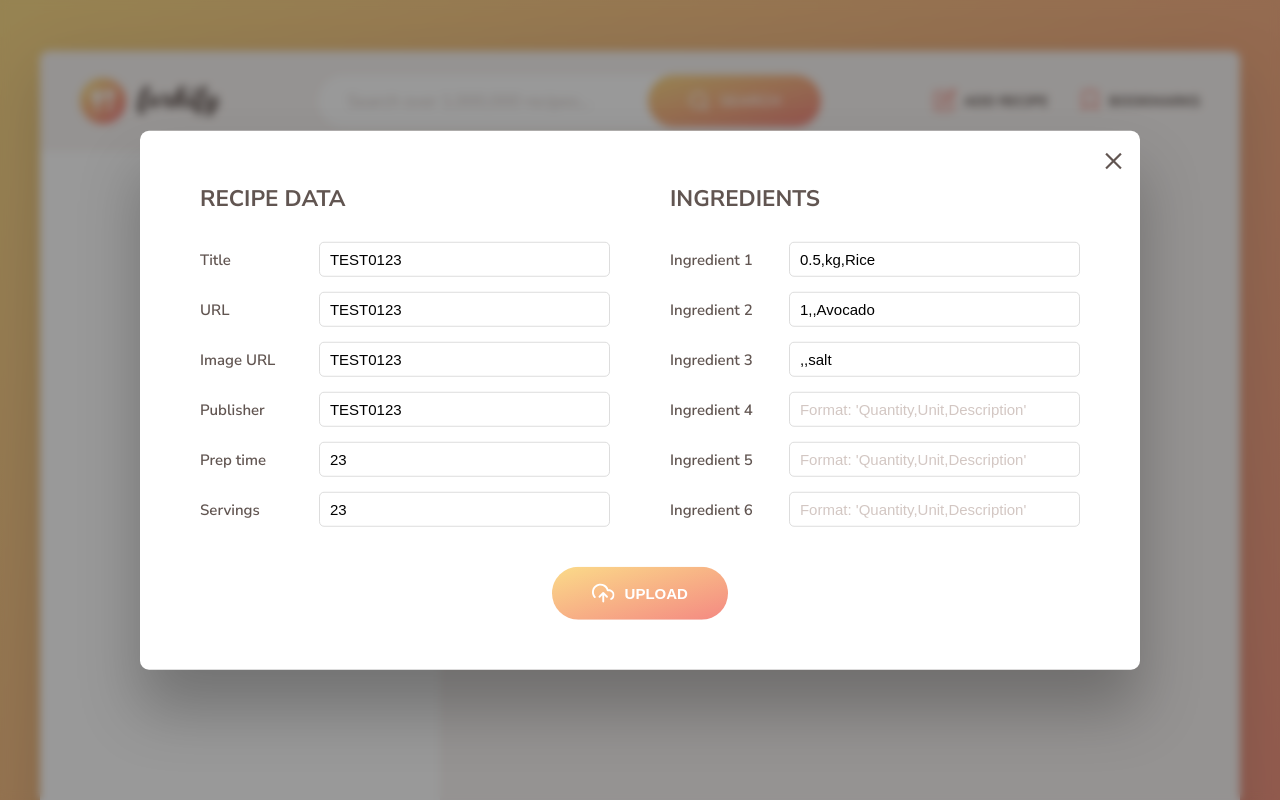
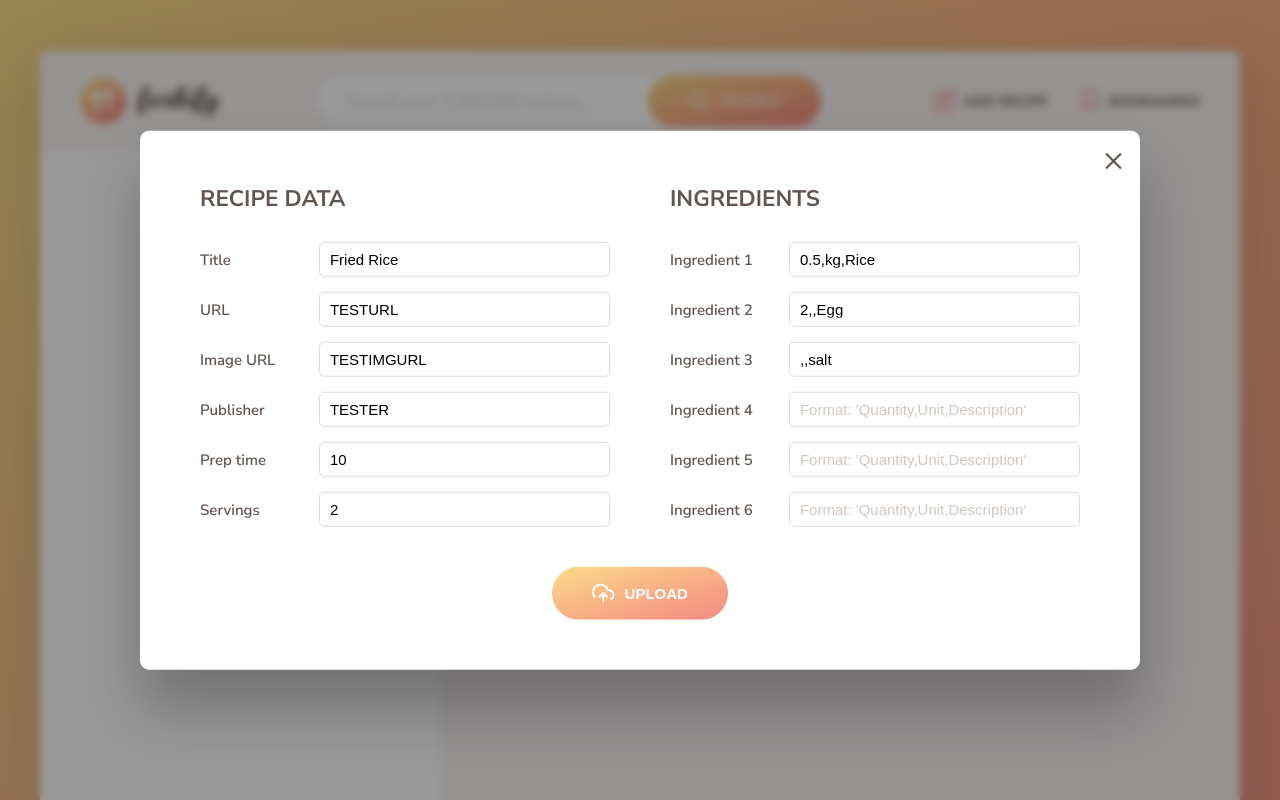
Before and after one commit to Edwin-Xuanyuan-Ji/fokify-project, a website built with Parcel: page index.html in a window 1280 px wide. Both pictures are taken after a click on the button "ADD RECIPE". Shown: the top 800 px of the page. Built offline with nearby package versions, Linux system fonts and the light colour scheme.

Commit message:
modify index.html

```diff
--- a/index.html
+++ b/index.html
@@ -13,7 +13,7 @@
     <link rel="stylesheet" href="src/sass/main.scss" />
     <script type="module" defer src="src/js/controller.js"></script>
 
-    <title>forkify // Search over 1,000,000 recipes</title>
+    <title>forkful // Search over 1,000,000 recipes</title>
   </head>
 
   <body>
@@ -274,17 +274,17 @@
         <div class="upload__column">
           <h3 class="upload__heading">Recipe data</h3>
           <label>Title</label>
-          <input value="TEST0123" required name="title" type="text" />
+          <input value="Fried Rice" required name="title" type="text" />
           <label>URL</label>
-          <input value="TEST0123" required name="sourceUrl" type="text" />
+          <input value="TESTURL" required name="sourceUrl" type="text" />
           <label>Image URL</label>
-          <input value="TEST0123" required name="image" type="text" />
+          <input value="TESTIMGURL" required name="image" type="text" />
           <label>Publisher</label>
-          <input value="TEST0123" required name="publisher" type="text" />
+          <input value="TESTER" required name="publisher" type="text" />
           <label>Prep time</label>
-          <input value="23" required name="cookingTime" type="number" />
+          <input value="10" required name="cookingTime" type="number" />
           <label>Servings</label>
-          <input value="23" required name="servings" type="number" />
+          <input value="2" required name="servings" type="number" />
         </div>
 
         <div class="upload__column">
@@ -299,7 +299,7 @@
           />
           <label>Ingredient 2</label>
           <input
-            value="1,,Avocado"
+            value="2,,Egg"
             type="text"
             name="ingredient-2"
             placeholder="Format: 'Quantity,Unit,Description'"
```
